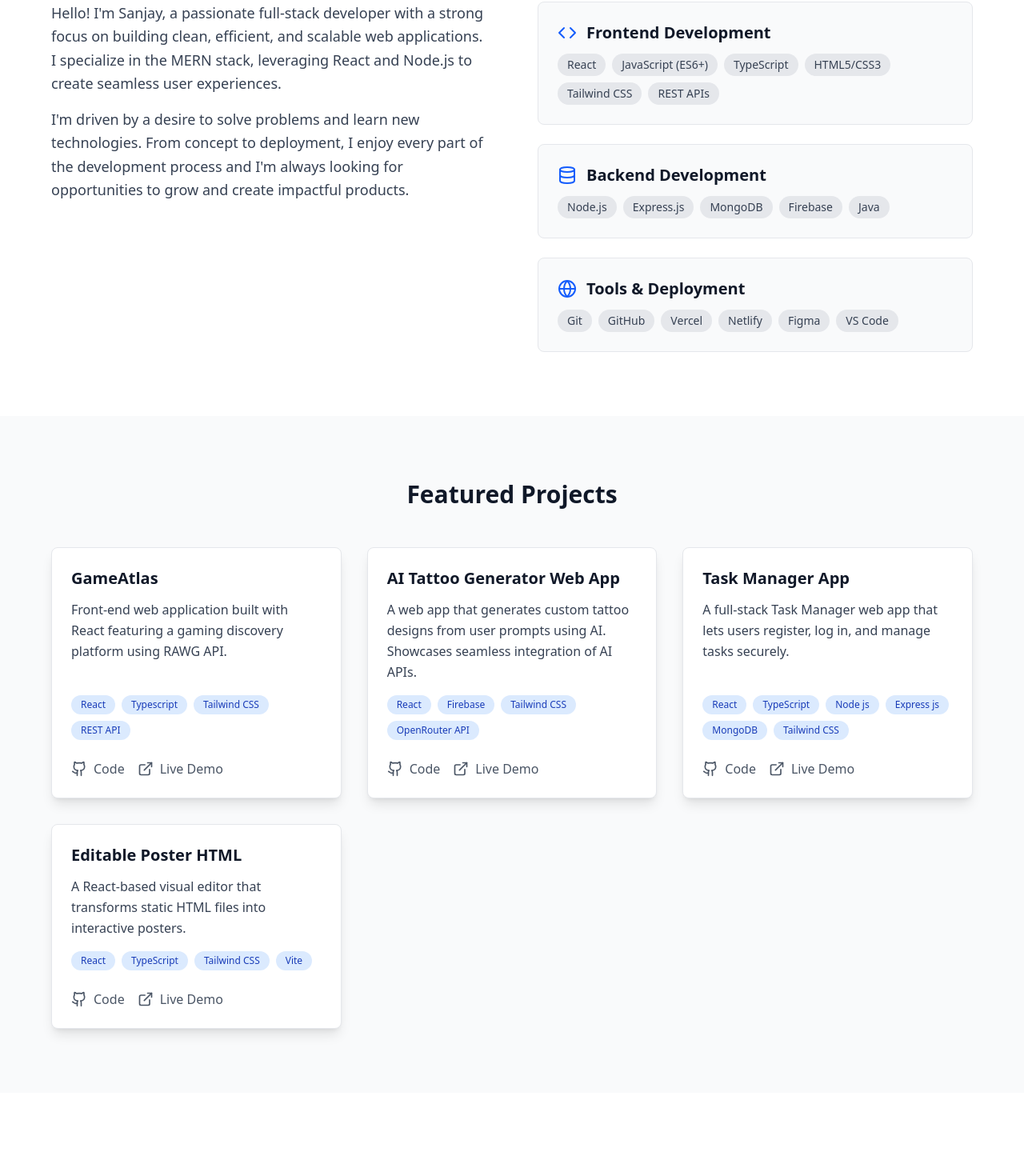
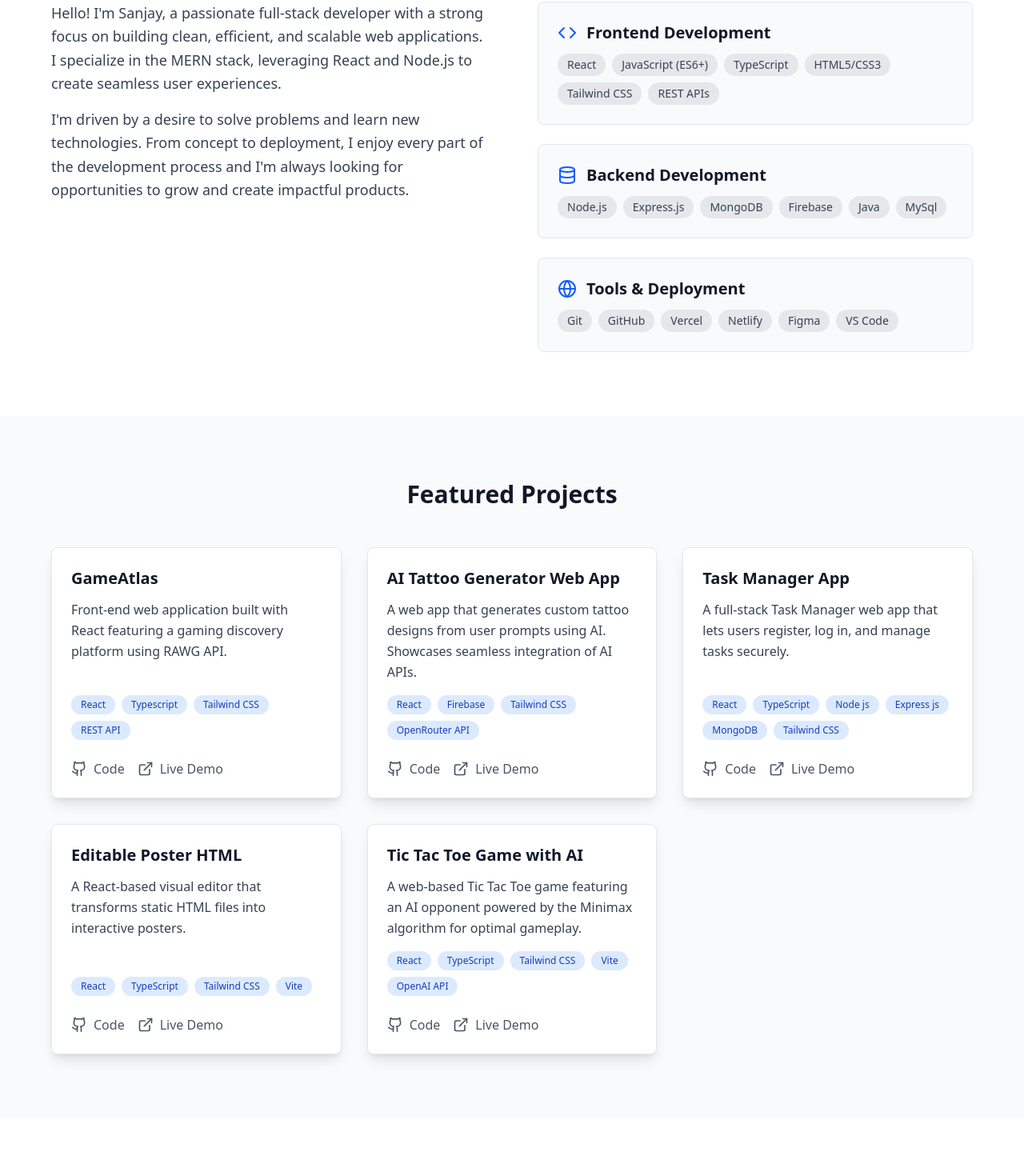
Before and after one commit to Sa5jay/Sanjay-Portfolio, a React (Vite) app: page / in a window 1280 px wide. Shown: the part 938-2388 px from the top of the page at 80% size. Built offline with nearby package versions, Linux system fonts and the light colour scheme.

Commit message:
added another project

```diff
--- a/src/App.jsx
+++ b/src/App.jsx
@@ -204,12 +204,19 @@ const App = () => {
       technologies: ["React","TypeScript","Tailwind CSS","Vite"],
       github: "https://github.com/Sa5jay/editable-poster-html",
       live: "https://editable-poster-html.vercel.app/"
+    },
+    {
+      title: "Tic Tac Toe Game with AI",
+      description: "A web-based Tic Tac Toe game featuring an AI opponent powered by the Minimax algorithm for optimal gameplay.",
+      technologies: ["React","TypeScript","Tailwind CSS","Vite","OpenAI API"],
+      github: "https://github.com/Sa5jay/30-apps/tree/main/Tic-Tac-Tai",
+      live: "https://codejavid-apps.vercel.app/"
     }
   ];
 
   const skills = [
     { name: "Frontend Development", icon: Code, items: ["React", "JavaScript (ES6+)", "TypeScript", "HTML5/CSS3", "Tailwind CSS", "REST APIs"] },
-    { name: "Backend Development", icon: Database, items: ["Node.js", "Express.js", "MongoDB", "Firebase", "Java"] },
+    { name: "Backend Development", icon: Database, items: ["Node.js", "Express.js", "MongoDB", "Firebase", "Java","MySql"] },
     { name: "Tools & Deployment", icon: Globe, items: ["Git", "GitHub", "Vercel", "Netlify", "Figma", "VS Code"] }
   ];
 
```
